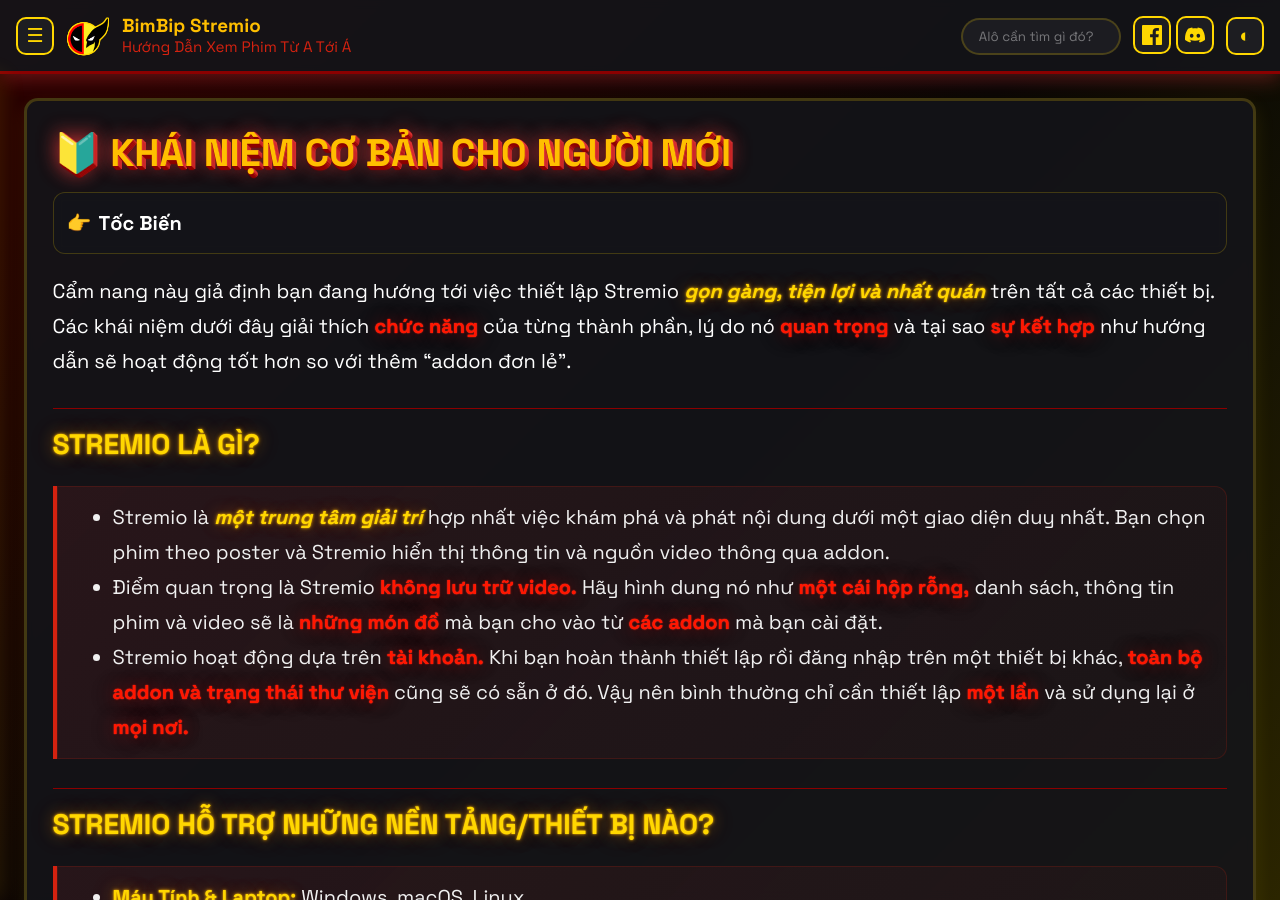
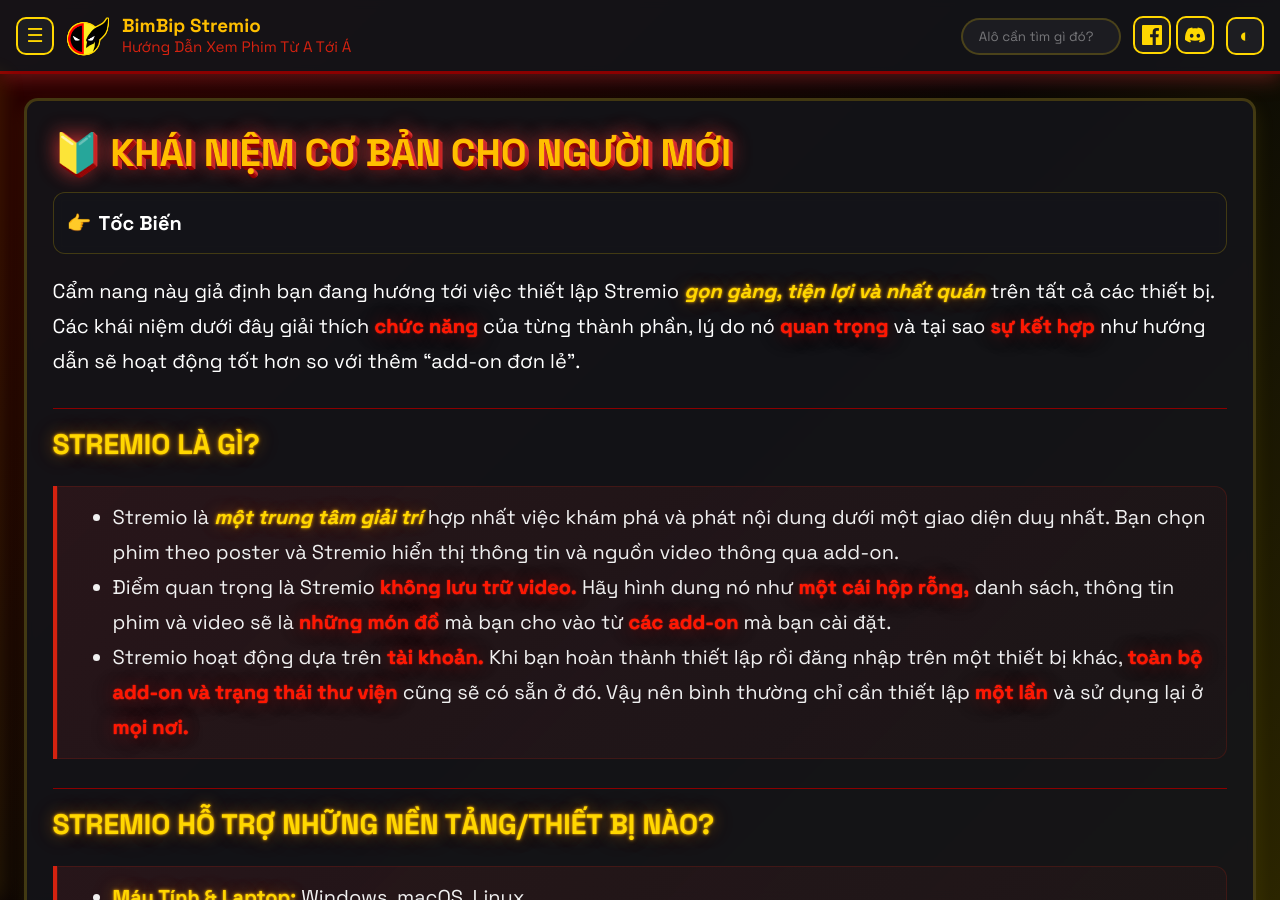
Before and after one commit to bimbipsubteam/bimbip-stremio, a Jekyll site: the page built from docs/guide/0-Beginner-Concepts.md, in a window 1280 px wide and 900 px high. Built offline with Jekyll 4.4.1, drawn with Linux system fonts in a browser that asks for light colours.

Commit message:
Update 0-Beginner-Concepts.md

```diff
--- a/docs/guide/0-Beginner-Concepts.md
+++ b/docs/guide/0-Beginner-Concepts.md
@@ -5,12 +5,12 @@
 
 # 🔰 KHÁI NIỆM CƠ BẢN CHO NGƯỜI MỚI
 
-Cẩm nang này giả định bạn đang hướng tới việc thiết lập Stremio ***<mark>gọn gàng, tiện lợi và nhất quán</mark>*** trên tất cả các thiết bị. Các khái niệm dưới đây giải thích **<mark2>chức năng</mark2>** của từng thành phần, lý do nó **<mark2>quan trọng</mark2>** và tại sao **<mark2>sự kết hợp</mark2>** như hướng dẫn sẽ hoạt động tốt hơn so với thêm "addon đơn lẻ".
+Cẩm nang này giả định bạn đang hướng tới việc thiết lập Stremio ***<mark>gọn gàng, tiện lợi và nhất quán</mark>*** trên tất cả các thiết bị. Các khái niệm dưới đây giải thích **<mark2>chức năng</mark2>** của từng thành phần, lý do nó **<mark2>quan trọng</mark2>** và tại sao **<mark2>sự kết hợp</mark2>** như hướng dẫn sẽ hoạt động tốt hơn so với thêm "add-on đơn lẻ".
 
 ## **Stremio là gì?**
-> * Stremio là ***<mark>một trung tâm giải trí</mark>*** hợp nhất việc khám phá và phát nội dung dưới một giao diện duy nhất. Bạn chọn phim theo poster và Stremio hiển thị thông tin và nguồn video thông qua addon.
-> * Điểm quan trọng là Stremio **<mark2>không lưu trữ video.</mark2>** Hãy hình dung nó như **<mark2>một cái hộp rỗng,</mark2>** danh sách, thông tin phim và video sẽ là **<mark2>những món đồ</mark2>** mà bạn cho vào từ **<mark2>các addon</mark2>** mà bạn cài đặt.
-> * Stremio hoạt động dựa trên **<mark2>tài khoản.</mark2>** Khi bạn hoàn thành thiết lập rồi đăng nhập trên một thiết bị khác, **<mark2>toàn bộ addon và trạng thái thư viện</mark2>** cũng sẽ có sẵn ở đó. Vậy nên bình thường chỉ cần thiết lập **<mark2>một lần</mark2>** và sử dụng lại ở **<mark2>mọi nơi.</mark2>**
+> * Stremio là ***<mark>một trung tâm giải trí</mark>*** hợp nhất việc khám phá và phát nội dung dưới một giao diện duy nhất. Bạn chọn phim theo poster và Stremio hiển thị thông tin và nguồn video thông qua add-on.
+> * Điểm quan trọng là Stremio **<mark2>không lưu trữ video.</mark2>** Hãy hình dung nó như **<mark2>một cái hộp rỗng,</mark2>** danh sách, thông tin phim và video sẽ là **<mark2>những món đồ</mark2>** mà bạn cho vào từ **<mark2>các add-on</mark2>** mà bạn cài đặt.
+> * Stremio hoạt động dựa trên **<mark2>tài khoản.</mark2>** Khi bạn hoàn thành thiết lập rồi đăng nhập trên một thiết bị khác, **<mark2>toàn bộ add-on và trạng thái thư viện</mark2>** cũng sẽ có sẵn ở đó. Vậy nên bình thường chỉ cần thiết lập **<mark2>một lần</mark2>** và sử dụng lại ở **<mark2>mọi nơi.</mark2>**
 
 ## **Stremio hỗ trợ những nền tảng/thiết bị nào?**
 > * **<mark>Máy Tính & Laptop:</mark>** Windows, macOS, Linux
```
